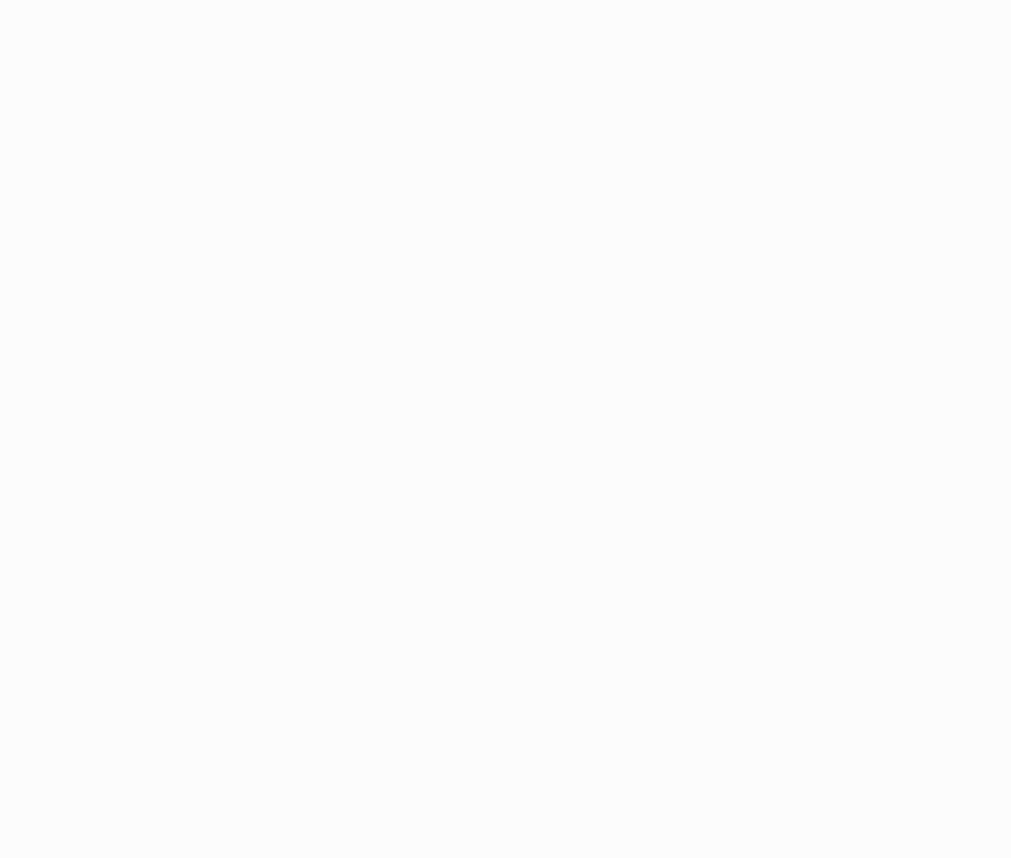
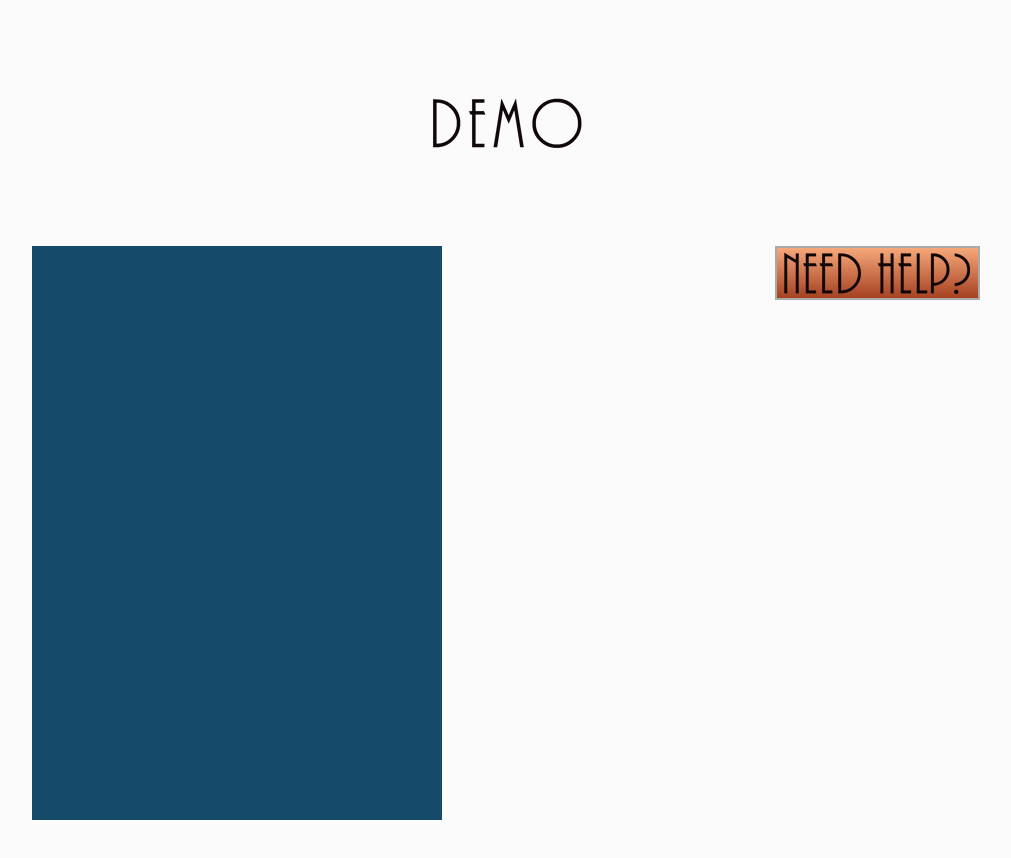
Before and after one commit to jamessouth/15-puzzle-generator, an Angular app: page /demo in a window 1280 px wide. Shown: the top 858 px of the page, without its empty margins (134-1145 px from the left). Before the commit the page ends 800 px from the top, so only its background shows below. Built offline with nearby package versions, Linux system fonts and the light colour scheme; a web font is replaced by a local one.

Commit message:
begin demo

```diff
--- a/src/app/demo/demo.component.html
+++ b/src/app/demo/demo.component.html
@@ -1,22 +1,25 @@
 <div>
 
 
-  <img :style="demoH1Styles" alt="demo" src="images/demo.png"/>
-  <div :style="[holderStylesC, holderStylesD]">
-    <div v-if="gameOver && !tabMQOn" :style="maskStyles" id="mask">
-      <button @click="resetGame" type="button">Reset</button>
+  <img class="h1Img" alt="demo" src="../assets/images/demo.png"/>
+  <main [class.extHeight]="helpOpen && !landscape">
+    <div *ngIf="gameOver && !landscape" [class.mask]="helpOpen" id="mask">
+      <button (click)="resetGame" type="button">Reset</button>
     </div>
-    <canvas @click="swapTiles" ref="cnvs" :style="canvasStyles" width="410" height="574">
+    <canvas (click)="swapTiles" width="410" height="574">
       Your browser does not support canvas.
     </canvas>
-    <div :style="innerDivStyles">
-      <button @blur="focusHandler" @focus="focusHandler" @mouseup="activeHandler" @mousedown="activeHandler" @click="helpBtnHandler" type="button" :style="helpBtnStyles" id="showHelp"><img alt="help" :style="{ verticalAlign: 'bottom' }" :src="btnImg"/></button>
-      <transition name="swing">
-        <div v-if="gameOver && tabMQOn" :style="resetStylesDiv">
-          <button @click="resetGame" type="button" :style="resetStylesBtn">Reset</button>
+    <div class="help" [style.height.px]="helpOpen && innerDiv">
+      <button (blur)="focusHandler" (focus)="focusHandler" (mouseup)="activeHandler" (mousedown)="activeHandler" (click)="helpBtnHandler" type="button" class="helpBtn" [class.helpBtnMrgn]="helpOpen" [class.class2]="isFocused && !isActive" [class.class1]="isFocused && isActive" [class.class1]="!isFocused && isActive">
+        <img alt="help" *ngIf="!helpOpen" src='../assets/images/help.png'/>
+        <img alt="help" *ngIf="helpOpen" src='../assets/images/hide.png'/>
+      </button>
+      <!-- <transition name="swing"> -->
+        <div *ngIf="gameOver && landscape" class="resetStylesDiv">
+          <button (click)="resetGame" type="button" class="resetStylesBtn">Reset</button>
         </div>
-      </transition>
-      <img :style="helpImgStyles" v-show="helpOpen" src="images/mucha.jpg" alt="Alfons Mucha - 1896 - Biscuits Champagne-Lefèvre-Utile.jpg"/>
+      <!-- </transition> -->
+      <img class="helpImgStyles" *ngIf="helpOpen" src="../assets/images/mucha.jpg" alt="Alfons Mucha - 1896 - Biscuits Champagne-Lefèvre-Utile.jpg"/>
     </div>
-  </div>
+  </main>
 </div>
--- a/src/app/demo/demo.component.scss
+++ b/src/app/demo/demo.component.scss
@@ -0,0 +1,110 @@
+.h1Img{
+  display: block;
+  margin: 6em auto;
+  margin-bottom: 3em;
+}
+main{
+  display: flex;
+  position: relative;
+  flex-direction: column;
+  justify-content: space-around;
+  align-items: center;
+  height: 800px;
+}
+canvas{
+  background-color: #154a6a;
+  min-width: 410px;
+}
+button > img{
+  vertical-align: bottom;
+}
+.help{
+  height: auto;
+  display: flex;
+  flex-direction: column;
+  justify-content: space-between;
+  align-items: center;
+  position: relative;
+  transform-style: preserve-3d;
+  perspective: 500px;
+  // width: 154px;
+}
+
+.extHeight{
+  height: 1100px;
+}
+.helpBtn{
+  width: 205px;
+  height: 54px;
+  margin-bottom: 3em;
+  background: linear-gradient(to bottom, #f6a87a 0%, #a54121 100%);
+  border: 2px solid;
+  filter: none;
+  border-color: #aaa;
+  cursor: pointer;
+}
+.helpBtnMrgn{
+  margin-bottom: 0;
+}
+.class1{
+  border-color: transparent;
+}
+.class2{
+  border-color: #154a6a;
+}
+
+#mask{
+  -webkit-mask-image: url('../../assets/images/muchamask.png');
+  mask-image: url('../../assets/images/muchamask.png');
+  width: 410px;
+  height: 574px;
+  position: absolute;
+  top: 33px;
+}
+
+.mask{
+  top: 37px;
+}
+.resetStylesDiv{
+  width: 154px;
+  height: 54px;
+  display: flex;
+  margin: auto;
+  justify-content: center;
+  align-items: flex-start;
+  position: absolute;
+  top: 54px;
+  transform-origin: center top 0px;
+  // transform: 'rotateX(-150deg)';
+}
+.resetStylesBtn{
+  background: linear-gradient(41deg, #bf2b1d 16%, #380c00 113%);
+  filter: none;
+  height: 100%;
+  width: 100%;
+  color: #fbfbfb;
+  letter-spacing: 5px;
+  font-size: 44px;
+  font-family: 'Limelight', cursive;
+}
+.helpImgStyles{
+  display: none;
+  width: 205px;
+}
+
+
+@media screen and (min-width: 768px) {
+
+  .h1Img{
+    margin-bottom: 6em;
+  }
+
+  main{
+    flex-direction: row;
+    align-items: flex-start;
+    height: 650px;
+  }
+
+
+
+}
--- a/src/app/demo/demo.component.ts
+++ b/src/app/demo/demo.component.ts
@@ -1,4 +1,5 @@
 import { Component, OnInit } from '@angular/core';
+import { BreakpointObserver, BreakpointState } from '@angular/cdk/layout';
 
 @Component({
   selector: 'app-demo',
@@ -6,10 +7,178 @@
   styleUrls: ['./demo.component.scss']
 })
 export class DemoComponent implements OnInit {
+  helpOpen: boolean = false;
+  innerDiv: number;
+  landscape: boolean;
+  gameOver: boolean;
+  isFocused: boolean;
+  isActive: boolean;
+  canvas: HTMLCanvasElement;
+  ctx: CanvasRenderingContext2D;
+  boardOrder = null;
+  board = null;
+  timer = 2500;
+  pic = new Image();
 
-  constructor() { }
+  constructor(
+    private breakpointObserver: BreakpointObserver
+  ) { }
 
   ngOnInit() {
+    this.canvas = document.querySelector('canvas');
+    this.breakpointObserver
+      .observe(['(min-width: 768px)'])
+      .subscribe((state: BreakpointState) => {
+        if (state.matches) {
+          this.landscape = true;
+          this.innerDiv = 410;
+        } else {
+          this.landscape = false;
+          this.innerDiv = 380;
+        }
+      });
+    this.ctx = this.canvas.getContext('2d');
   }
 
+  resetGame(e) {
+    console.log(e);
+    this.gameOver = false;
+    sessionStorage.clear();
+    this.ctx.clearRect(0, 0, 410, 574);
+
+
+    this.getBoard();
+    this.getBoardOrder();
+    this.useCanvas(this.board[1]);
+
+    console.log(this.board, this.boardOrder);
+    }
+
+
+    swapTiles(e) {
+      // console.log(this.gameOver);
+      if(this.gameOver){return;}
+      let x = e.offsetX;
+      let y = e.offsetY;
+      let tileClicked = (Math.floor(y / 82) * 5) + Math.floor(x / 82);
+      let blank = this.boardOrder.indexOf(this.canvArray.length - 1);
+      if (blank % 5 === 0) {
+        if (![-5, 1, 5].includes(tileClicked - blank)) {
+          return;
+        }
+      } else if ((blank + 1) % 5 === 0) {
+        if (![-5, -1, 5].includes(tileClicked - blank)) {
+          return;
+        }
+      } else {
+        if (![1, 5].includes(Math.abs(tileClicked - blank))) {
+          return;
+        }
+      }
+      let finalCheck;
+      let brdInd = this.boardOrder[tileClicked];
+      this.ctx.clearRect(this.canvArray[tileClicked][0], this.canvArray[tileClicked][1], 82, 82);
+      this.ctx.drawImage(this.pic, this.canvArray[brdInd][0], this.canvArray[brdInd][1], 82, 82, this.canvArray[blank][0], this.canvArray[blank][1], 82, 82);
+      [this.boardOrder[tileClicked], this.boardOrder[blank]] = [this.boardOrder[blank], this.boardOrder[tileClicked]];
+      if(this.boardOrder[0] === 0 && this.boardOrder[4] === 4 && this.boardOrder[29] === 29 && this.boardOrder[33] === 33){
+        finalCheck = true;
+        for(let f = 0; f < this.boardOrder.length; f++){
+          if(this.boardOrder[f] !== f){
+            finalCheck = false;
+            break;
+          }
+        }
+      }
+      if(finalCheck){
+        this.ctx.drawImage(this.pic, 328, 492, 82, 82, 328, 492, 82, 82);
+        this.gameOver = true;
+      }
+    }
+
+    focusHandler() {
+      this.isFocused = !this.isFocused;
+    }
+
+    activeHandler() {
+      this.isActive = !this.isActive;
+    }
+
+    helpBtnHandler() {
+      this.helpOpen = !this.helpOpen;
+    }
+
+
+
+
+    getBoard() {
+      console.log('do');
+      let brd = this.checkBoard();
+      while(this.getInversions(brd[0]) % 2 !== 0){
+        brd = this.checkBoard();
+      }
+      this.board = brd;
+    }
+
+    getBoardOrder() {
+      console.log('order');
+
+      this.boardOrder = this.board[0].slice();
+
+    }
+
+    useCanvas(arr) {
+      console.log('hiiiiiiiiiiiiiiiii');
+      this.pic.onload = () => {
+        for(let i = 0; i < this.canvArray.length - 1; i++){
+          this.ctx.drawImage(this.pic, this.canvArray[i][0], this.canvArray[i][1], 82, 82, this.canvArray[arr[i]][0], this.canvArray[arr[i]][1], 82, 82);
+        }
+      }
+      this.pic.src = "../../assets/images/mucha.jpg";
+    }
+
+
+    canvArray() {
+      let arr = [];
+      for(let i = 0; i < 7; i++){
+        for(let j = 0; j < 5; j++){
+          arr.push([j * 82, i * 82]);
+        }
+      }
+      return arr;
+    }
+
+
+    checkBoard(){
+      console.log('check');
+      let randos = this.getRands(this.canvArray.length - 1);
+      let solArray = [];
+      randos.forEach((x,i) => {
+        solArray[x] = i;
+      });
+      return [solArray.concat([this.canvArray.length - 1]), randos.concat([this.canvArray.length - 1])];
+    }
+
+    getInversions(arr) {
+      let inversions = 0;
+      for(let i = 0; i < arr.length; i++){
+        if(arr[i] == null){continue;}
+        for(let j = 0; j < arr.length; j++){
+          if(arr[i] > arr[j + i]){
+            inversions++;
+          }
+        }
+      }
+      return inversions;
+    }
+
+    getRands(amt) {
+      let nums = new Set();
+      while(nums.size < amt){
+        let n = Math.floor(Math.random() * amt);
+        nums.add(n);
+      }
+      return Array.from(nums);
+    }
+
+
 }
```
